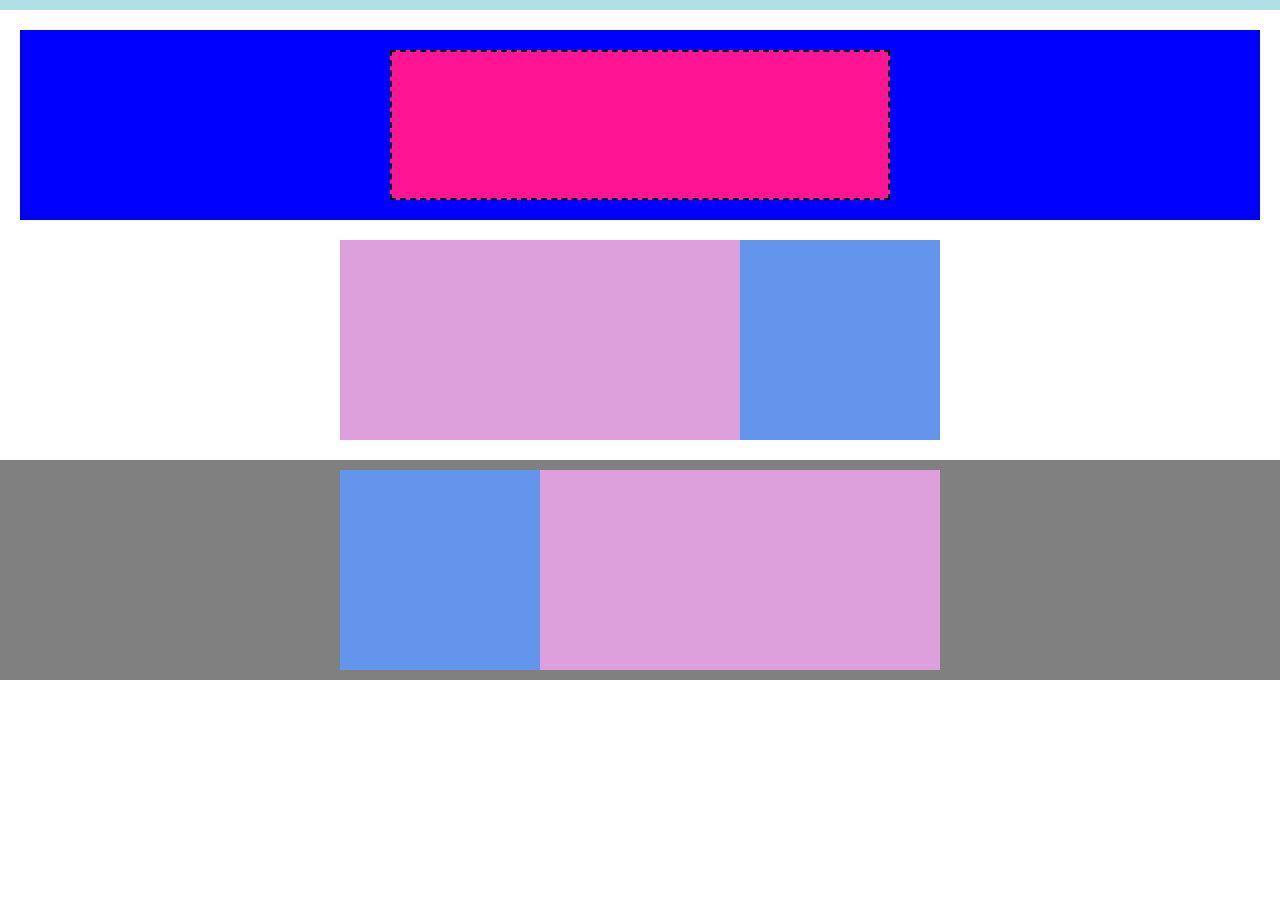
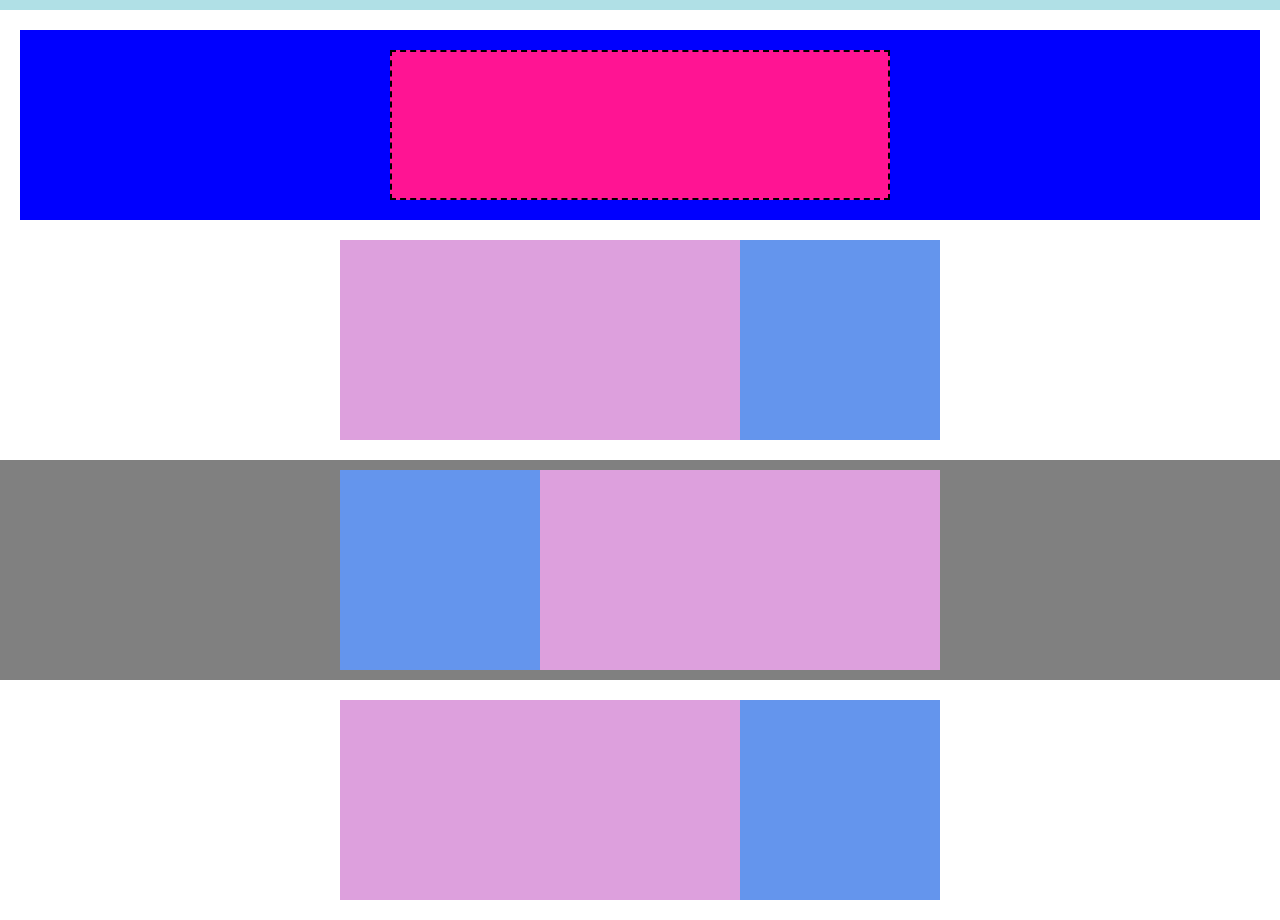
Before and after one commit to leo5295/htmlcss-struttura-discord, a plain HTML site: page index.html in a window 1280 px wide. Shown: the part 40-960 px from the top of the page. Before the commit the page ends 800 px from the top, so only its background shows below. Drawn offline with Linux system fonts and the light colour scheme.

Commit message:
3,4 section done.

```diff
--- a/index.html
+++ b/index.html
@@ -40,6 +40,14 @@
                     </div>
                 </div>
             </div>
+            <div class="white">
+                <div class="white-row">
+                    <div class="col">
+                        <div class="big-square"></div>
+                        <div class="small-square"></div>
+                    </div>
+                </div>
+            </div>
 
     </main>
 </body>
```
